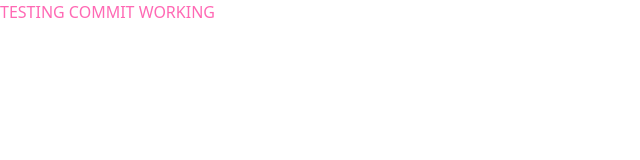
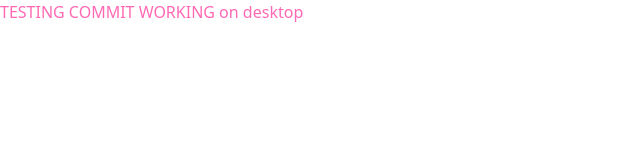
Before and after one commit to DLevi013/cs378-p1, a plain HTML site: page index.html in a window 1280 px wide. Shown: the whole page, without its empty margins (0-640 px from the left). Drawn offline with nearby package versions, Linux system fonts and the light colour scheme.

Commit message:
desktop testing

```diff
--- a/index.html
+++ b/index.html
@@ -14,6 +14,6 @@
   </head>
   <!-- Implement below this point -->
   <body>
-    TESTING COMMIT WORKING
+    TESTING COMMIT WORKING on desktop
   </body>
 </html>
```
